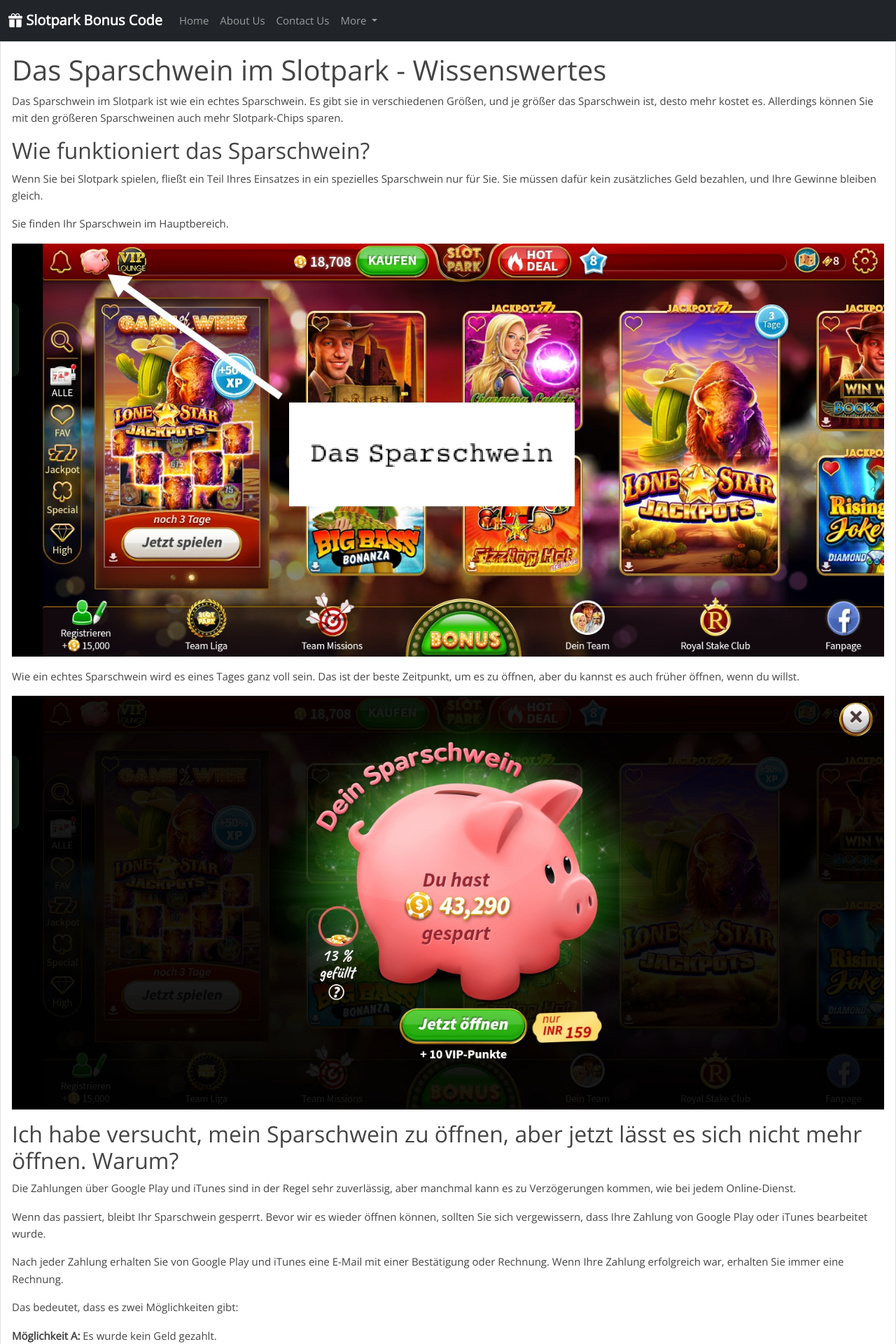
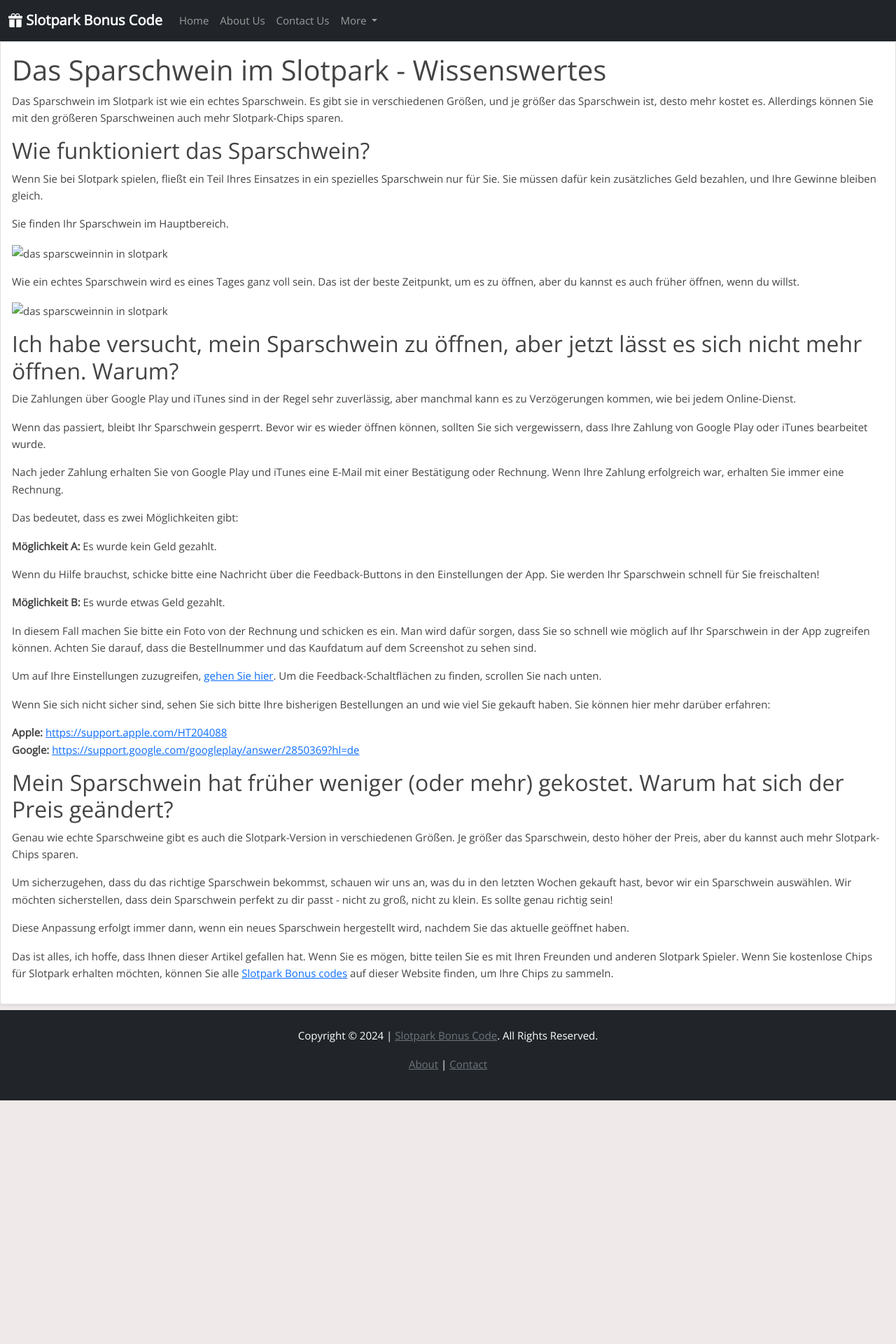
Before and after one commit to Prollad99/sbc-de, a Jekyll site: the page built from _pages/das-sparschwein-im-slotpark.md, in a window 1280 px wide. Shown: the top 1920 px of the page at 70% size. Built offline with Jekyll 4.4.1, drawn with Linux system fonts in a browser that asks for light colours; after the commit the page ends 1572 px from its top, so only the background shows below that.

Commit message:
Update das-sparschwein-im-slotpark.md

```diff
--- a/_pages/das-sparschwein-im-slotpark.md
+++ b/_pages/das-sparschwein-im-slotpark.md
@@ -12,11 +12,11 @@
 
 Sie finden Ihr Sparschwein im Hauptbereich.
 
-<img alt="das sparscweinnin in slotpark" width="100%" src="/assets/images/Das-Sparschwein-in-Slotpark.jpg"/>
+<img alt="das sparscweinnin in slotpark" width="100%" src="assets/images/Das-Sparschwein-in-Slotpark.jpg"/>
 
 Wie ein echtes Sparschwein wird es eines Tages ganz voll sein. Das ist der beste Zeitpunkt, um es zu öffnen, aber du kannst es auch früher öffnen, wenn du willst.
 
-<img alt="das sparscweinnin in slotpark" width="100%" src="/assets/images/Das-Sparschwein.jpg"/>
+<img alt="das sparscweinnin in slotpark" width="100%" src="assets/images/Das-Sparschwein.jpg"/>
 
 ## Ich habe versucht, mein Sparschwein zu öffnen, aber jetzt lässt es sich nicht mehr öffnen. Warum?
 
```
